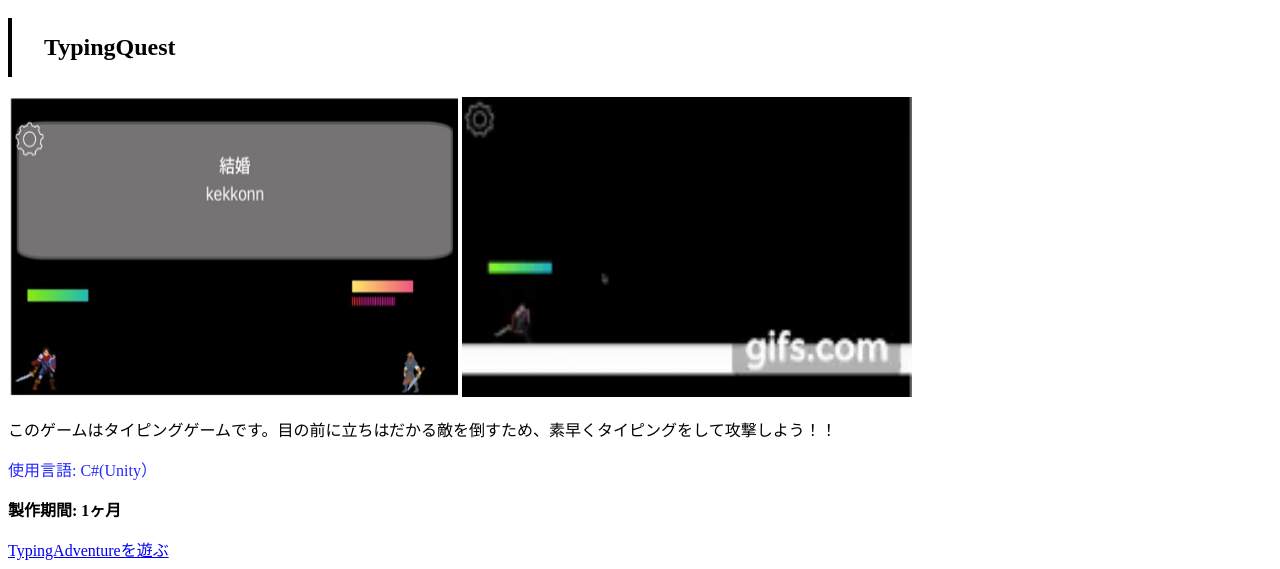
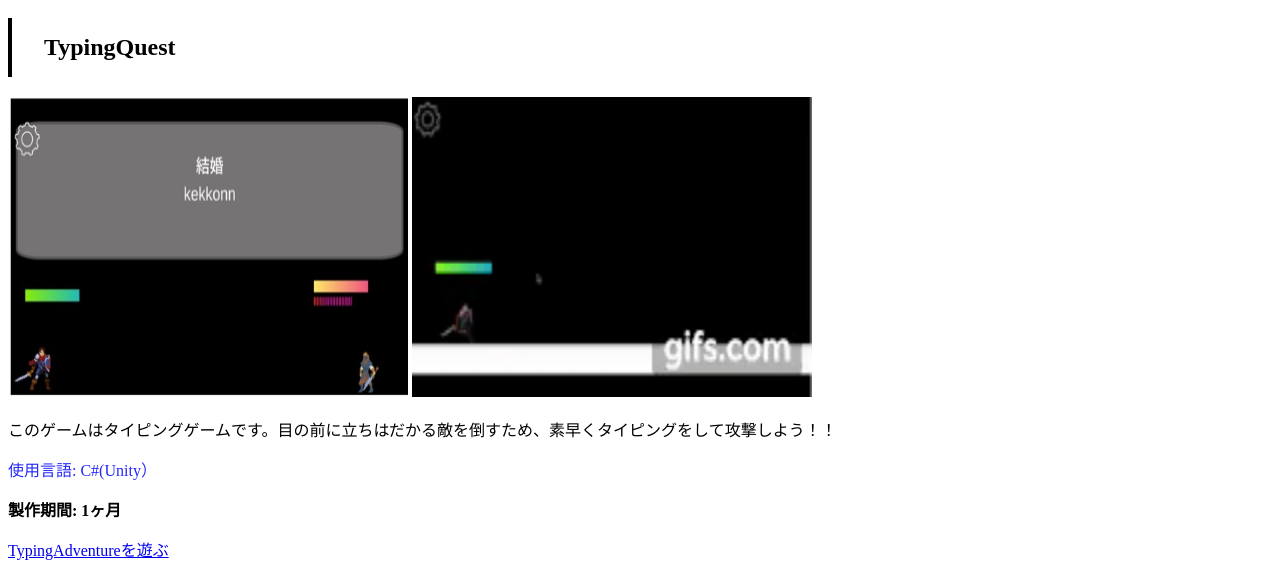
Before and after one commit to T-R-private/MyGamePage, a plain HTML site: page index.html in a window 1280 px wide. Shown: the part 103-672 px from the top of the page. Drawn offline with Linux system fonts and the light colour scheme.

Commit message:
画像サイズ調整

```diff
--- a/index.html
+++ b/index.html
@@ -12,8 +12,8 @@
 
     <h2>TypingQuest</h2>
     <div>
-        <img src="./img/01.jpg" width=450 height=300 alt="TypingAdventure">
-        <img src="./img/gif.gif" width=450 height=300 alt="TypingAdventure">
+        <img src="./img/01.jpg" width=400 height=300 alt="TypingAdventure">
+        <img src="./img/gif.gif" width=400 height=300 alt="TypingAdventure">
         <p>このゲームはタイピングゲームです。目の前に立ちはだかる敵を倒すため、素早くタイピングをして攻撃しよう！！</p>
         <p class="proLang"> 使用言語: C#(Unity）</p>
         <p class="duration"> 製作期間: 1ヶ月</p>
```
